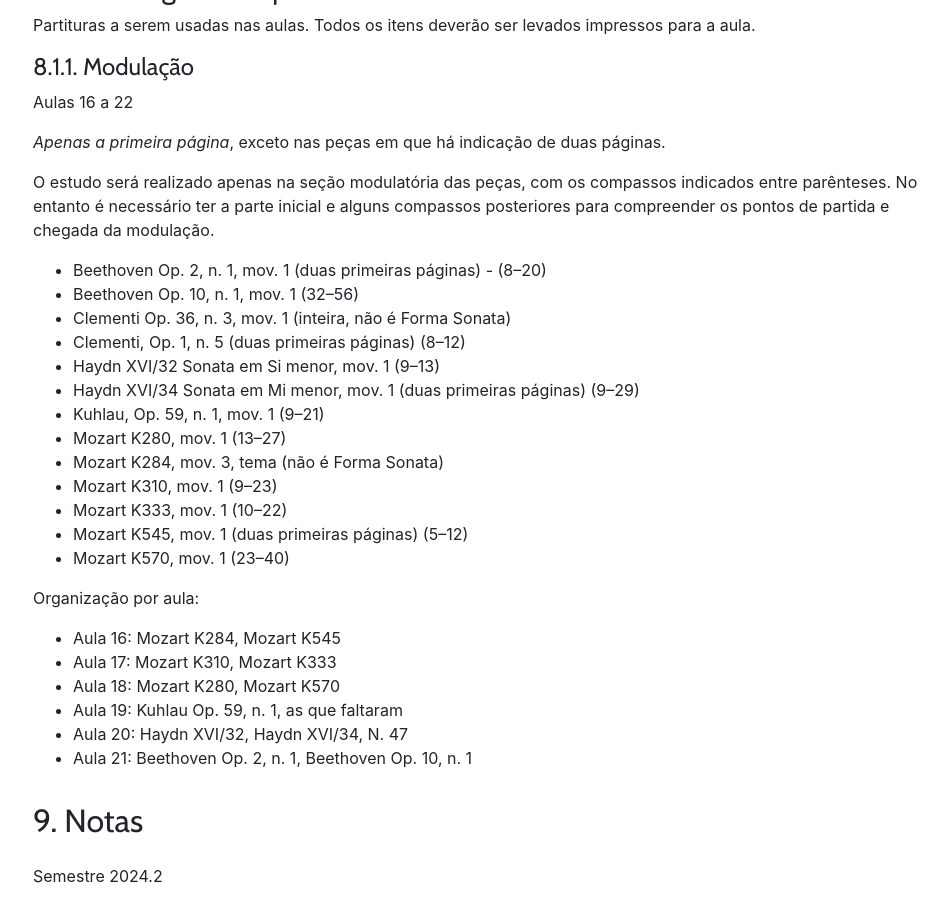
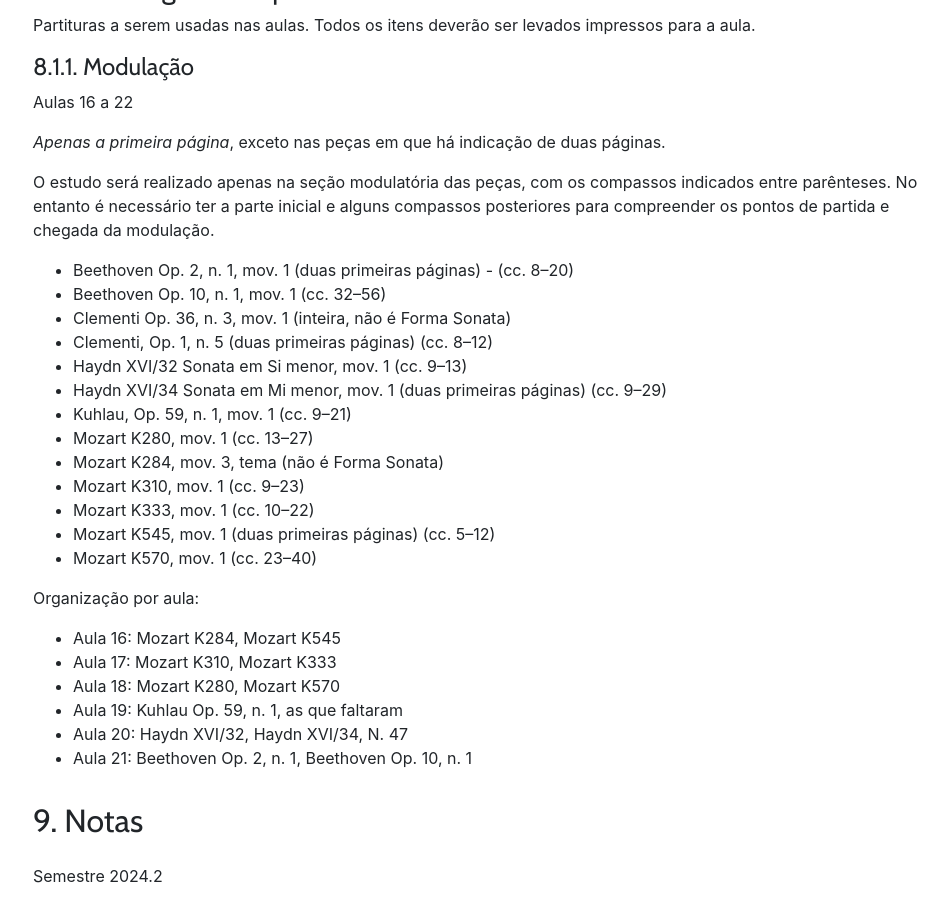
Before and after one commit to kroger/genosmus, a Jekyll site: the page built from _marcos/musa70.md, in a window 1280 px wide and 900 px high, scrolled down 4799 px. Shown: the whole window, without its empty margins (67-1015 px from the left). Built offline with Jekyll 4.4.1, drawn with Linux system fonts in a browser that asks for light colours; nearby versions of some CDN libraries; the table of contents is made by our own code.

Commit message:
Melhora redação

```diff
--- a/_marcos/musa70.md
+++ b/_marcos/musa70.md
@@ -243,19 +243,19 @@ compassos indicados entre parênteses. No entanto é necessário ter a parte
 inicial e alguns compassos posteriores para compreender os pontos de
 partida e chegada da modulação.
 
-- Beethoven Op. 2, n. 1, mov. 1 (duas primeiras páginas) - (8--20)
-- Beethoven Op. 10, n. 1, mov. 1 (32--56)
+- Beethoven Op. 2, n. 1, mov. 1 (duas primeiras páginas) - (cc. 8--20)
+- Beethoven Op. 10, n. 1, mov. 1 (cc. 32--56)
 - Clementi Op. 36, n. 3, mov. 1 (inteira, não é Forma Sonata)
-- Clementi, Op. 1, n. 5 (duas primeiras páginas) (8--12)
-- Haydn XVI/32 Sonata em Si menor, mov. 1 (9--13)
-- Haydn XVI/34 Sonata em Mi menor, mov. 1 (duas primeiras páginas) (9--29)
-- Kuhlau, Op. 59, n. 1, mov. 1 (9--21)
-- Mozart K280, mov. 1 (13--27)
+- Clementi, Op. 1, n. 5 (duas primeiras páginas) (cc. 8--12)
+- Haydn XVI/32 Sonata em Si menor, mov. 1 (cc. 9--13)
+- Haydn XVI/34 Sonata em Mi menor, mov. 1 (duas primeiras páginas) (cc. 9--29)
+- Kuhlau, Op. 59, n. 1, mov. 1 (cc. 9--21)
+- Mozart K280, mov. 1 (cc. 13--27)
 - Mozart K284, mov. 3, tema (não é Forma Sonata)
-- Mozart K310, mov. 1 (9--23)
-- Mozart K333, mov. 1 (10--22)
-- Mozart K545, mov. 1 (duas primeiras páginas) (5--12)
-- Mozart K570, mov. 1 (23--40)
+- Mozart K310, mov. 1 (cc. 9--23)
+- Mozart K333, mov. 1 (cc. 10--22)
+- Mozart K545, mov. 1 (duas primeiras páginas) (cc. 5--12)
+- Mozart K570, mov. 1 (cc. 23--40)
 
 Organização por aula:
 
```
